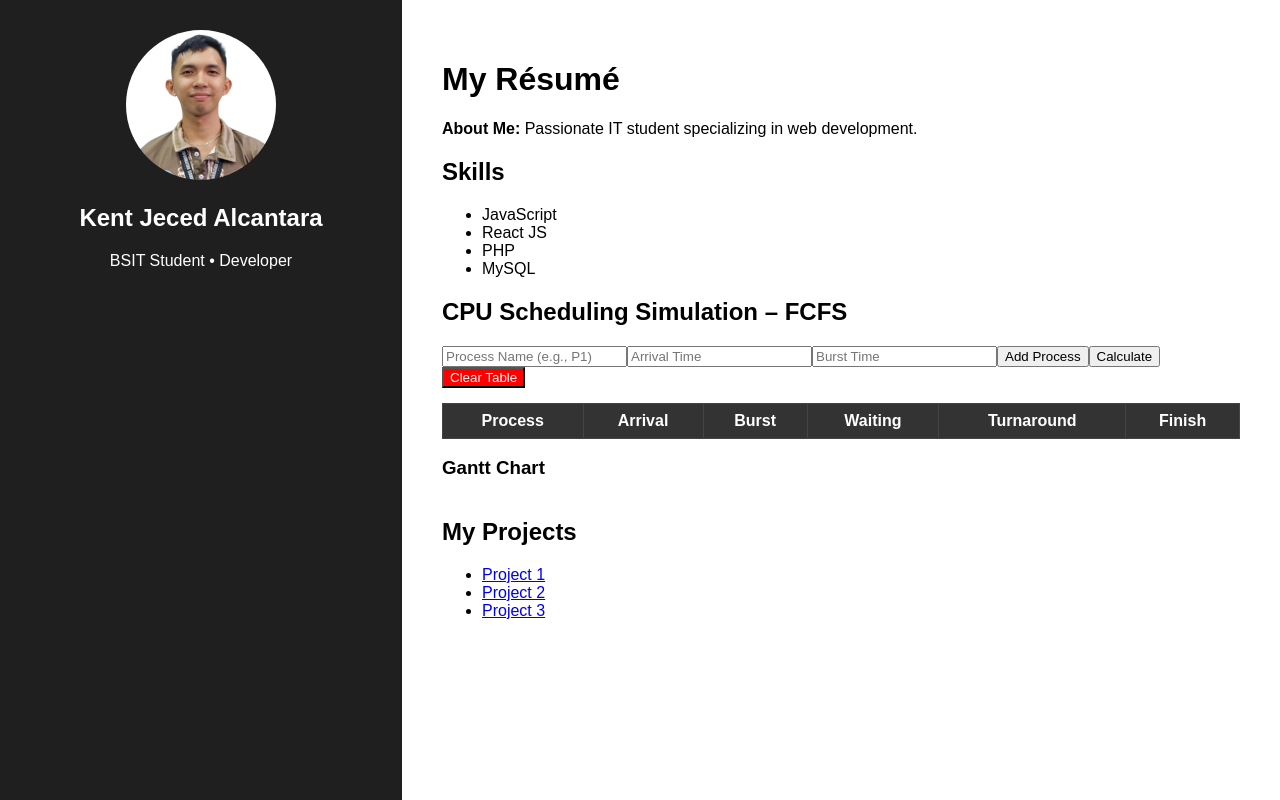
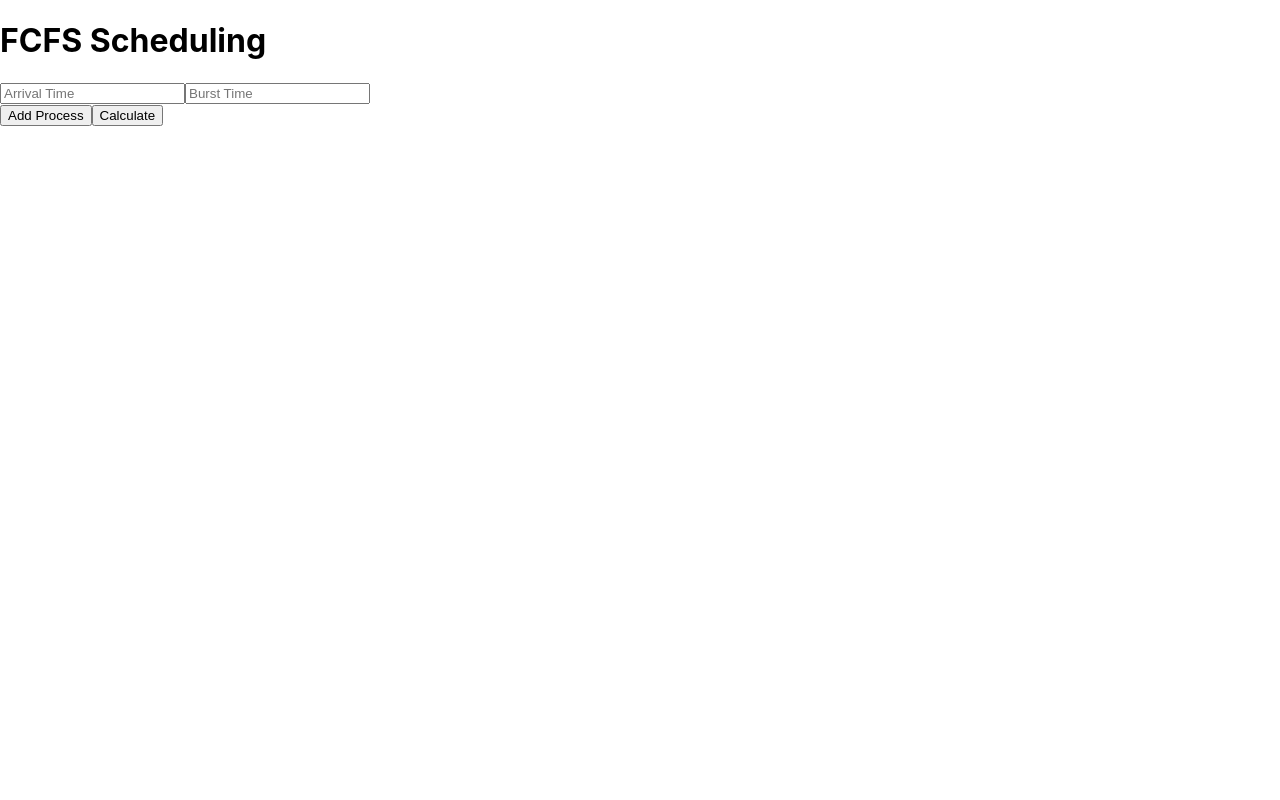
Before and after one commit to Kntjcd/OSFinalProject, a React (Create React App) app: page / in a window 1280 px wide. Built offline with nearby package versions, Linux system fonts and the light colour scheme.

Commit message:
Updated UI and fixed FCFS calculation and layout

```diff
--- a/src/App.js
+++ b/src/App.js
@@ -1,182 +1,10 @@
-import React, { useState } from "react";
-import "./App.css";
+import React from "react";
+import FCFS from "./FCFS";
 
 function App() {
-  const [processName, setProcessName] = useState("");
-  const [arrival, setArrival] = useState("");
-  const [burst, setBurst] = useState("");
-
-  const [processes, setProcesses] = useState([]);
-  const [results, setResults] = useState([]);
-  const [gantt, setGantt] = useState([]);
-
-  // Add process to table
-  const addProcess = () => {
-    if (!processName || arrival === "" || burst === "") {
-      alert("Fill up all fields.");
-      return;
-    }
-
-    setProcesses([
-      ...processes,
-      { pid: processName, arrival: Number(arrival), burst: Number(burst) },
-    ]);
-
-    // Clear inputs
-    setProcessName("");
-    setArrival("");
-    setBurst("");
-  };
-
-  // Clear all process data
-  const clearTable = () => {
-    setProcesses([]);
-    setResults([]);
-    setGantt([]);
-  };
-
-  // Calculate FCFS
-  const calculateFCFS = () => {
-    let time = 0;
-    let ganttData = [];
-    let output = [];
-
-    const sorted = [...processes].sort((a, b) => a.arrival - b.arrival);
-
-    sorted.forEach((p) => {
-      const start = Math.max(time, p.arrival);
-      const finish = start + p.burst;
-      const waiting = start - p.arrival;
-      const turnaround = finish - p.arrival;
-
-      ganttData.push({ pid: p.pid, start, finish });
-      output.push({
-        pid: p.pid,
-        arrival: p.arrival,
-        burst: p.burst,
-        waiting,
-        turnaround,
-        finish,
-      });
-
-      time = finish;
-    });
-
-    setResults(output);
-    setGantt(ganttData);
-  };
-
   return (
-    <div className="container">
-
-      {/* LEFT SIDE - PROFILE */}
-      <div className="profile">
-        <img src="profile.jpg" alt="Profile" className="pfp" />
-        <h2>Kent Jeced Alcantara</h2>
-        <p>BSIT Student • Developer</p>
-      </div>
-
-      {/* RIGHT SIDE - RESUME & FCFS */}
-      <div className="resume">
-        <h1>My Résumé</h1>
-        <p><b>About Me:</b> Passionate IT student specializing in web development.</p>
-
-        <h2>Skills</h2>
-        <ul>
-          <li>JavaScript</li>
-          <li>React JS</li>
-          <li>PHP</li>
-          <li>MySQL</li>
-        </ul>
-
-        <h2>CPU Scheduling Simulation – FCFS</h2>
-
-        {/* INPUT FIELDS */}
-        <div className="input-section">
-          <input
-            type="text"
-            placeholder="Process Name (e.g., P1)"
-            value={processName}
-            onChange={(e) => setProcessName(e.target.value)}
-          />
-
-          <input
-            type="number"
-            placeholder="Arrival Time"
-            value={arrival}
-            onChange={(e) => setArrival(e.target.value)}
-          />
-
-          <input
-            type="number"
-            placeholder="Burst Time"
-            value={burst}
-            onChange={(e) => setBurst(e.target.value)}
-          />
-
-          <button onClick={addProcess}>Add Process</button>
-          <button onClick={calculateFCFS}>Calculate</button>
-          <button onClick={clearTable} style={{ background: "red", color: "white" }}>
-            Clear Table
-          </button>
-        </div>
-
-        {/* PROCESS TABLE */}
-        <table>
-          <thead>
-            <tr>
-              <th>Process</th>
-              <th>Arrival</th>
-              <th>Burst</th>
-              <th>Waiting</th>
-              <th>Turnaround</th>
-              <th>Finish</th>
-            </tr>
-          </thead>
-
-          <tbody>
-            {results.length > 0
-              ? results.map((r) => (
-                  <tr key={r.pid}>
-                    <td>{r.pid}</td>
-                    <td>{r.arrival}</td>
-                    <td>{r.burst}</td>
-                    <td>{r.waiting}</td>
-                    <td>{r.turnaround}</td>
-                    <td>{r.finish}</td>
-                  </tr>
-                ))
-              : processes.map((p) => (
-                  <tr key={p.pid}>
-                    <td>{p.pid}</td>
-                    <td>{p.arrival}</td>
-                    <td>{p.burst}</td>
-                    <td>-</td>
-                    <td>-</td>
-                    <td>-</td>
-                  </tr>
-                ))}
-          </tbody>
-        </table>
-
-        {/* GANTT CHART */}
-        <h3>Gantt Chart</h3>
-        <div className="gantt">
-          {gantt.map((g) => (
-            <div key={g.pid} className="gantt-block">
-              {g.pid} ({g.start} - {g.finish})
-            </div>
-          ))}
-        </div>
-
-        {/* PROJECT LIST */}
-        <h2>My Projects</h2>
-        <ul>
-          <li><a href="#">Project 1</a></li>
-          <li><a href="#">Project 2</a></li>
-          <li><a href="#">Project 3</a></li>
-        </ul>
-      </div>
+    <div className="App">
+      <FCFS />
     </div>
   );
 }
--- a/src/FCFS.js
+++ b/src/FCFS.js
@@ -1,143 +1,102 @@
 import React, { useState } from "react";
 
-export default function FCFS() {
-  const [processName, setProcessName] = useState("");
-  const [arrivalTime, setArrivalTime] = useState("");
-  const [burstTime, setBurstTime] = useState("");
-  const [processes, setProcesses] = useState([]);
-  const [gantt, setGantt] = useState([]);
+function FCFS() {
+  const [processes, setProcesses] = useState([{ id: 1, arrival: "", burst: "" }]);
+  const [result, setResult] = useState(null);
+
+  const handleChange = (index, field, value) => {
+    const updated = [...processes];
+    updated[index][field] = value;
+    setProcesses(updated);
+  };
 
   const addProcess = () => {
-    if (!processName || arrivalTime === "" || burstTime === "") return;
-
-    const newProcess = {
-      name: processName,
-      arrival: parseInt(arrivalTime),
-      burst: parseInt(burstTime),
-    };
-
-    setProcesses([...processes, newProcess]);
-
-    setProcessName("");
-    setArrivalTime("");
-    setBurstTime("");
-  };
-
-  const clearTable = () => {
-    setProcesses([]);
-    setGantt([]);
+    setProcesses([
+      ...processes,
+      { id: processes.length + 1, arrival: "", burst: "" }
+    ]);
   };
 
   const calculateFCFS = () => {
-    if (processes.length === 0) return;
-
-    let sorted = [...processes].sort((a, b) => a.arrival - b.arrival);
+    const sorted = [...processes].sort((a, b) => a.arrival - b.arrival);
 
     let currentTime = 0;
-    let ganttData = [];
-    let computed = sorted.map((p) => {
-      let start = Math.max(currentTime, p.arrival);
-      let completion = start + p.burst;
-      let turnaround = completion - p.arrival;
-      let waiting = turnaround - p.burst;
+    let results = [];
 
-      ganttData.push({ name: p.name, start, finish: completion });
+    sorted.forEach((p) => {
+      const start = Math.max(currentTime, Number(p.arrival));
+      const finish = start + Number(p.burst);
 
-      currentTime = completion;
-
-      return {
-        ...p,
-        completion,
-        turnaround,
-        waiting,
-      };
+      results.push({
+        id: p.id,
+        arrival: p.arrival,
+        burst: p.burst,
+        start,
+        finish,
+        waiting: start - p.arrival,
+        turnaround: finish - p.arrival
       });
 
-    setProcesses(computed);
-    setGantt(ganttData);
+      currentTime = finish;
+    });
+
+    setResult(results);
   };
 
   return (
-    <div style={{ padding: "20px", maxWidth: "800px", margin: "auto" }}>
-      <h2>First Come First Serve (FCFS) Scheduling</h2>
+    <div>
+      <h1>FCFS Scheduling</h1>
 
-      <div style={{ marginBottom: "20px" }}>
-        <input
-          type="text"
-          placeholder="Process Name (e.g., P1)"
-          value={processName}
-          onChange={(e) => setProcessName(e.target.value)}
-          style={{ marginRight: "10px" }}
-        />
+      {processes.map((p, index) => (
+        <div key={p.id}>
           <input
             type="number"
             placeholder="Arrival Time"
-          value={arrivalTime}
-          onChange={(e) => setArrivalTime(e.target.value)}
-          style={{ marginRight: "10px" }}
+            value={p.arrival}
+            onChange={(e) => handleChange(index, "arrival", e.target.value)}
           />
           <input
             type="number"
             placeholder="Burst Time"
-          value={burstTime}
-          onChange={(e) => setBurstTime(e.target.value)}
-          style={{ marginRight: "10px" }}
+            value={p.burst}
+            onChange={(e) => handleChange(index, "burst", e.target.value)}
           />
+        </div>
+      ))}
+
       <button onClick={addProcess}>Add Process</button>
-      </div>
+      <button onClick={calculateFCFS}>Calculate</button>
 
-      <table border="1" width="100%" cellPadding="5">
+      {result && (
+        <table border="1" style={{ marginTop: "20px" }}>
           <thead>
             <tr>
               <th>Process</th>
-            <th>Arrival Time</th>
-            <th>Burst Time</th>
-            <th>Completion</th>
+              <th>Arrival</th>
+              <th>Burst</th>
+              <th>Start</th>
+              <th>Finish</th>
+              <th>Waiting</th>
               <th>Turnaround</th>
-            <th>Waiting</th>
             </tr>
           </thead>
           <tbody>
-          {processes.map((p, index) => (
-            <tr key={index}>
-              <td>{p.name}</td>
-              <td>{p.arrival}</td>
-              <td>{p.burst}</td>
-              <td>{p.completion ?? "-"}</td>
-              <td>{p.turnaround ?? "-"}</td>
-              <td>{p.waiting ?? "-"}</td>
+            {result.map((r) => (
+              <tr key={r.id}>
+                <td>P{r.id}</td>
+                <td>{r.arrival}</td>
+                <td>{r.burst}</td>
+                <td>{r.start}</td>
+                <td>{r.finish}</td>
+                <td>{r.waiting}</td>
+                <td>{r.turnaround}</td>
               </tr>
             ))}
           </tbody>
         </table>
-
-      <div style={{ marginTop: "20px" }}>
-        <button onClick={calculateFCFS} style={{ marginRight: "10px" }}>
-          CALCULATE
-        </button>
-        <button onClick={clearTable}>CLEAR TABLE</button>
-      </div>
-
-      <h3 style={{ marginTop: "30px" }}>Gantt Chart</h3>
-      <div style={{ display: "flex", alignItems: "center" }}>
-        {gantt.map((g, i) => (
-          <div
-            key={i}
-            style={{
-              border: "1px solid black",
-              padding: "10px",
-              marginRight: "5px",
-              minWidth: `${g.finish - g.start}0px`,
-              textAlign: "center",
-            }}
-          >
-            {g.name}
-            <div style={{ fontSize: "12px" }}>
-              {g.start} - {g.finish}
-            </div>
-          </div>
-        ))}
-      </div>
+      )}
     </div>
   );
 }
+
+export default FCFS;
```
Lines whose indentation alone changed are shown as unchanged.
